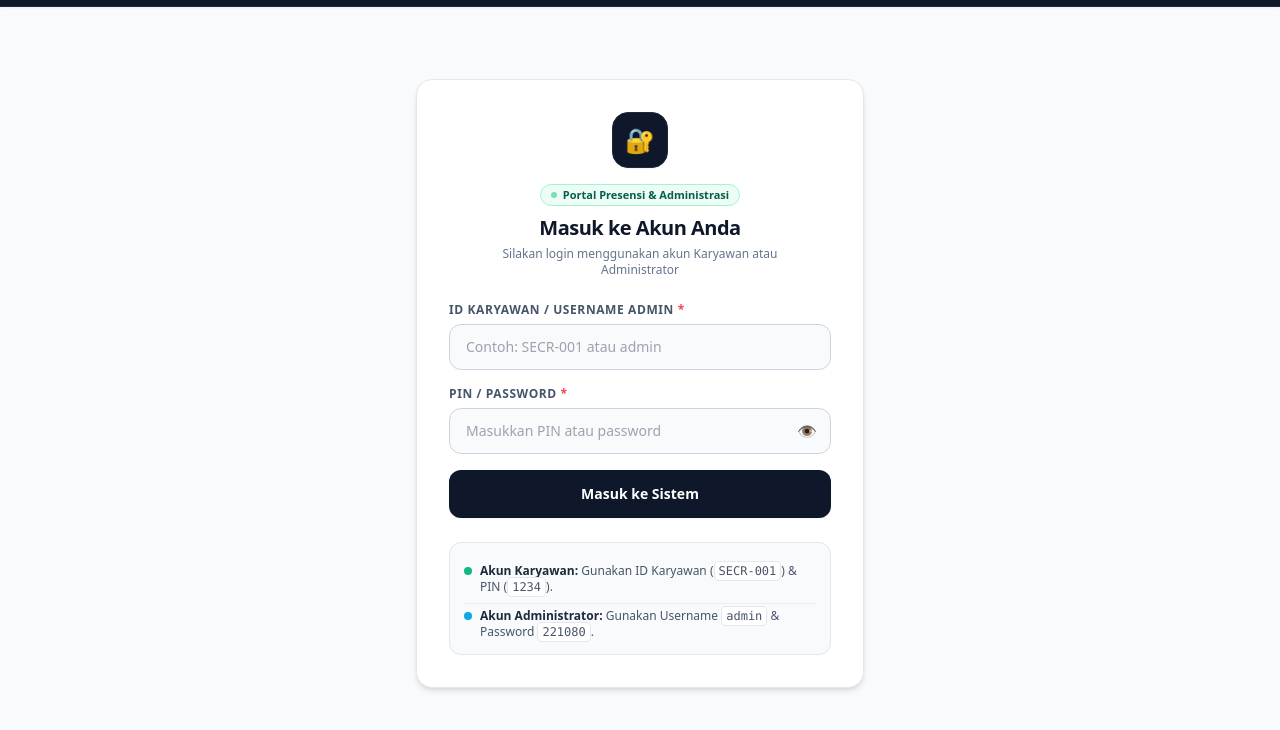
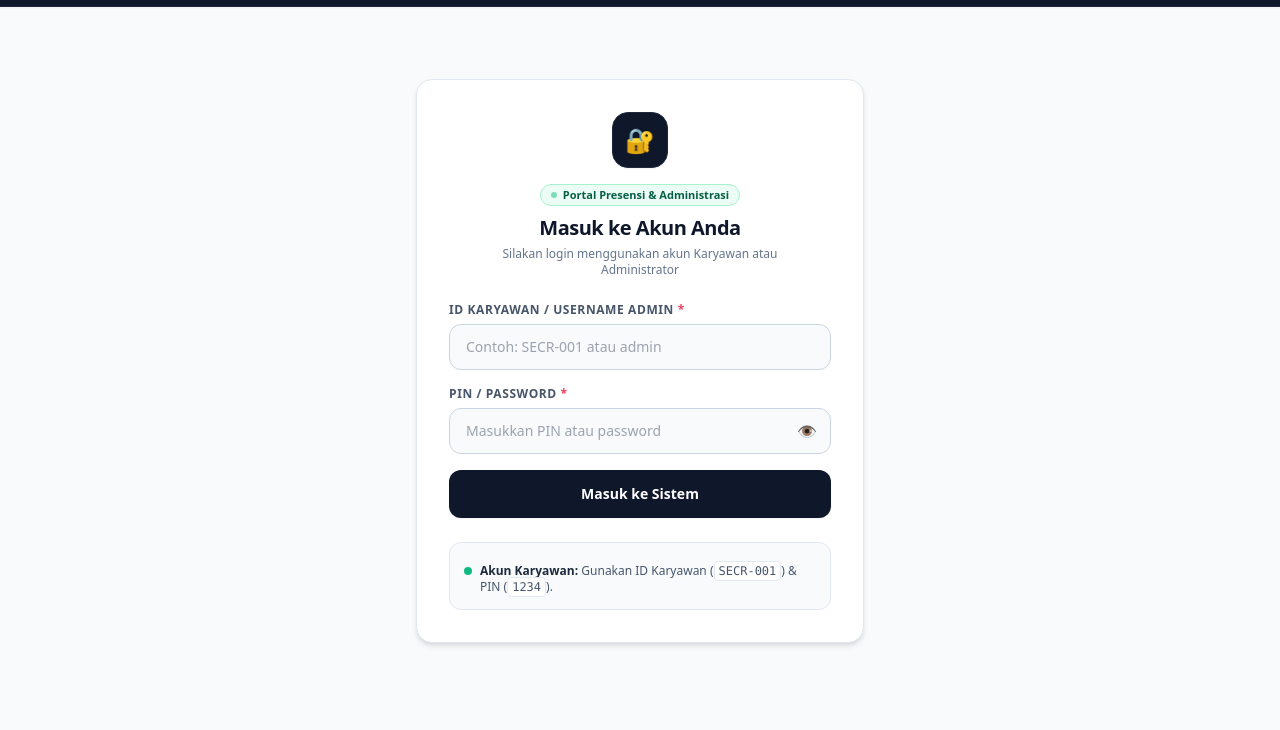
Before and after one commit to aminillah-sys/presensi-kartika-ci, a plain HTML site: page public_index.html in a window 1280 px wide. Shown: the part 58-788 px from the top of the page. Drawn offline with nearby package versions, Linux system fonts and the light colour scheme.

Commit message:
Revisi v2.3 - Hapus petunjuk sandi admin di menu login demi privasi & keamanan (public_index.html)

```diff
--- a/public_index.html
+++ b/public_index.html
@@ -429,14 +429,10 @@
             </button>
           </form>
 
-          <div class="mt-6 pt-5 border-t border-slate-100 text-xs text-slate-600 bg-slate-50 rounded-xl p-3.5 border border-slate-200 space-y-2">
+          <div class="mt-6 pt-5 border-t border-slate-100 text-xs text-slate-600 bg-slate-50 rounded-xl p-3.5 border border-slate-200">
             <div class="flex items-start gap-2">
               <span class="w-2 h-2 rounded-full bg-emerald-500 mt-1 flex-shrink-0"></span>
               <div><span class="font-bold text-slate-800">Akun Karyawan:</span> Gunakan ID Karyawan (<code class="bg-white px-1 py-0.5 rounded border border-slate-200 font-mono">SECR-001</code>) & PIN (<code class="bg-white px-1 py-0.5 rounded border border-slate-200 font-mono">1234</code>).</div>
-            </div>
-            <div class="flex items-start gap-2 pt-1 border-t border-slate-200/60">
-              <span class="w-2 h-2 rounded-full bg-sky-500 mt-1 flex-shrink-0"></span>
-              <div><span class="font-bold text-slate-800">Akun Administrator:</span> Gunakan Username <code class="bg-white px-1 py-0.5 rounded border border-slate-200 font-mono">admin</code> & Password <code class="bg-white px-1 py-0.5 rounded border border-slate-200 font-mono">221080</code>.</div>
             </div>
           </div>
 
```
